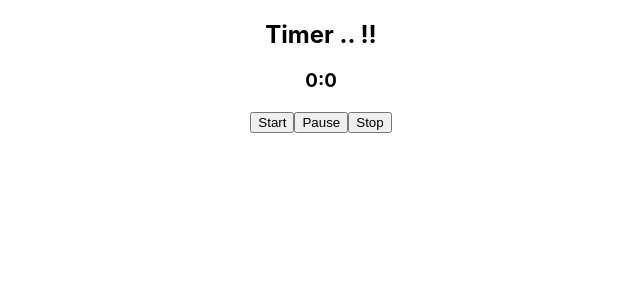
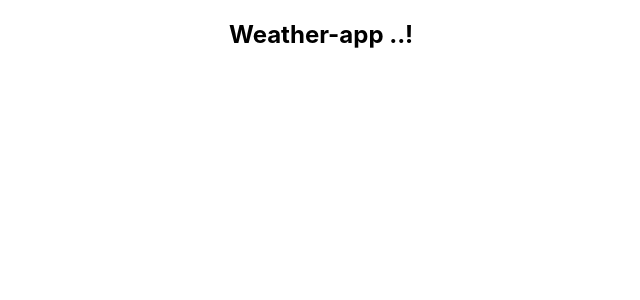
Before and after one commit to Ajit24/React_revision, a React (Create React App) app in the folder react-all/: page / in a window 1280 px wide. Shown: the top 300 px of the page, without its empty margins (319-959 px from the left). Built offline with nearby package versions, Linux system fonts and the light colour scheme.

Commit message:
weather-app

```diff
--- a/react-all/src/App.js
+++ b/react-all/src/App.js
@@ -16,6 +16,7 @@ import DigitalClk from './Component/DigitalClk/DigitalClk'
 import OnBlurInput from './Component/OnBlurInput/OnBlurInput';
 import FetchDataObj from './Component/FetchDataObj/FetchDataObj';
 import Timer from './Component/Timer/Timer';
+import WeatherApp from './Component/WeatherApp/WeatherApp';
 function App() {
   return (
     <div className="App">
@@ -38,7 +39,8 @@ function App() {
       {/* <OnBlurInput/> */}
 
      {/* <FetchDataObj/> */}
-     <Timer/>
+     {/* <Timer/> */}
+     <WeatherApp/>
 
     </div>
   );
--- /dev/null
+++ b/react-all/src/Component/WeatherApp/WeatherApp.jsx
@@ -0,0 +1,11 @@
+import React from 'react'
+
+const WeatherApp = () => {
+  return (
+    <div>
+      <h2>Weather-app ..!</h2>
+    </div>
+  )
+}
+
+export default WeatherApp
```
Also changed, not shown: react-all/src/Component/WeatherApp/WeatherApp.css (added).
